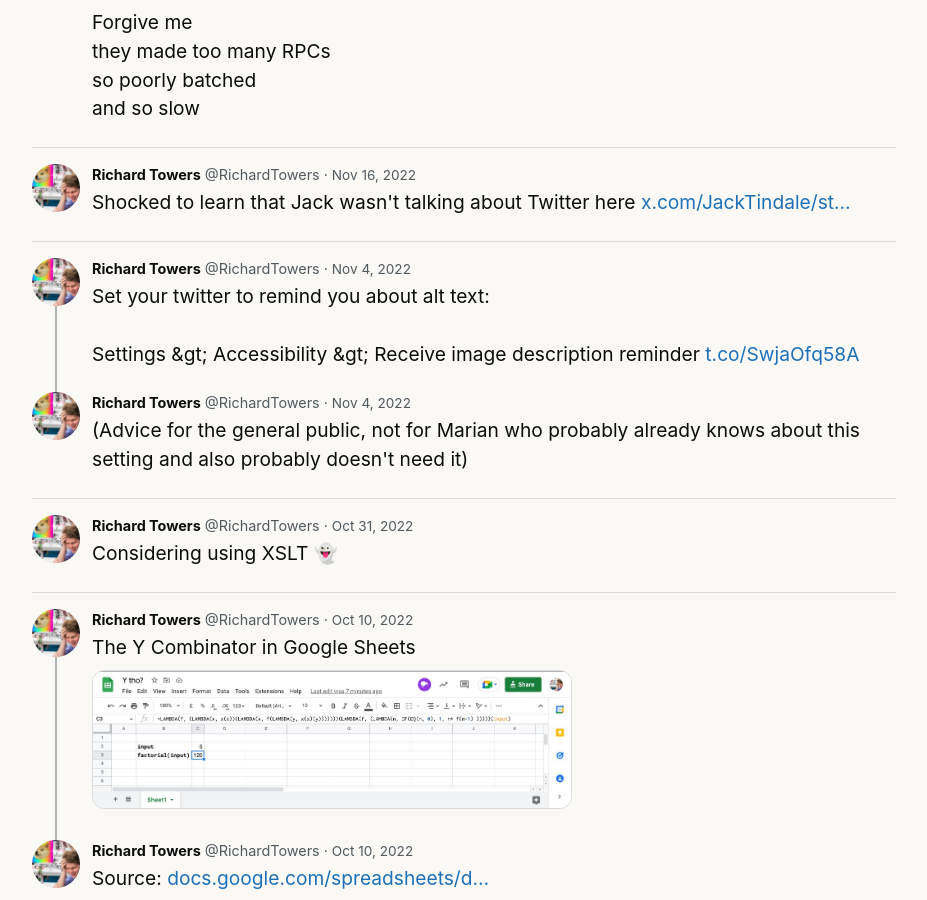
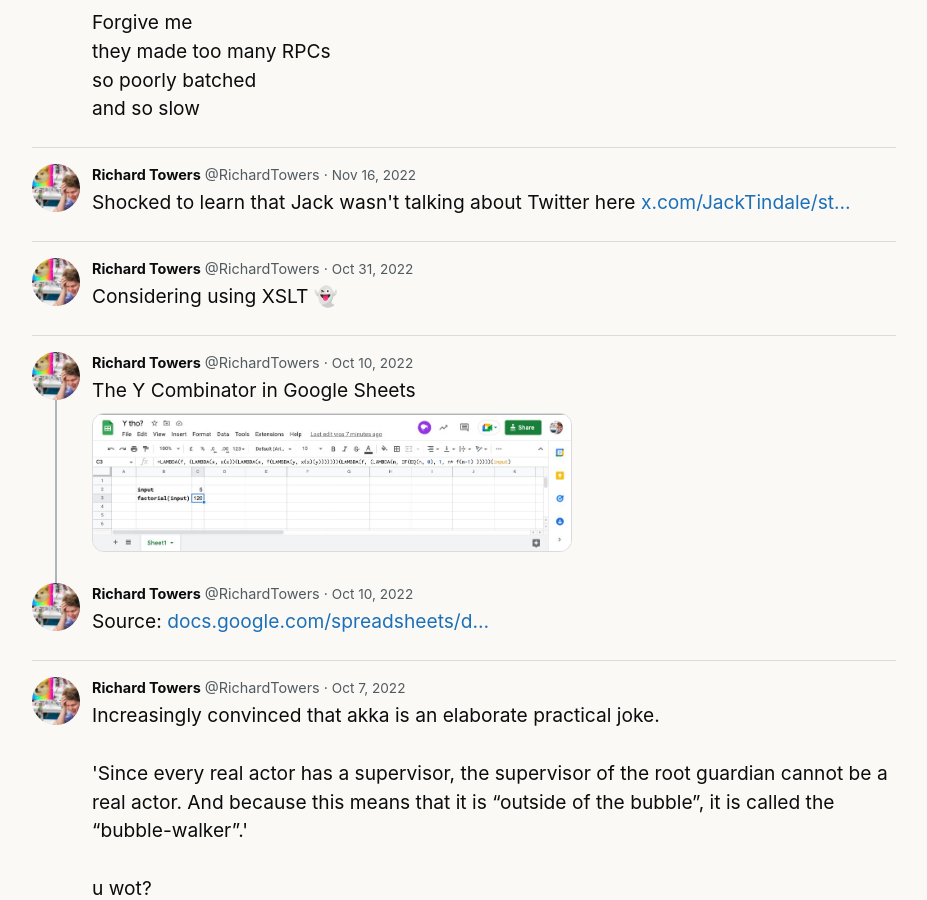
Before and after one commit to richardTowers/richardtowers.github.com, a Jekyll site: the page built from shitposts/index.html, in a window 1280 px wide and 900 px high, scrolled down 4661 px. Shown: the whole window, without its empty margins (176-1103 px from the left). Built offline with Jekyll 4.4.1, drawn with Linux system fonts in a browser that asks for light colours; some of the changed text lies outside the part shown.

Commit message:
Regenerate shitpost index

```diff
--- a/shitposts/index.html
+++ b/shitposts/index.html
@@ -106,7 +106,7 @@
       <span class="tweet-dot">·</span>
       <a class="tweet-timestamp" href="/shitposts/1630972037274411008.html"><time datetime="2023-03-01">Mar 1, 2023</time></a>
     </div>
-    <div class="tweet-text">Could it finally be time to retire that &amp;lt;!--[if lt IE 9]&amp;gt;? <a href="https://x.com/TheRealNooshu/status/1630865217902071808">x.com/TheRealNooshu/…</a></div>
+    <div class="tweet-text">Could it finally be time to retire that &lt;!--[if lt IE 9]&gt;? <a href="https://x.com/TheRealNooshu/status/1630865217902071808">x.com/TheRealNooshu/…</a></div>
   </div>
 </div>
 
@@ -322,35 +322,6 @@
     </div>
     <div class="tweet-text">Shocked to learn that Jack wasn't talking about Twitter here <a href="https://x.com/JackTindale/status/1592937071429443584">x.com/JackTindale/st…</a></div>
   </div>
-</div>
-
-<div class="tweet-thread">
-<div class="tweet" data-tweet-id="1588464478722887680">
-  <img class="tweet-avatar" src="/static/tweets/avatar.jpg" alt="" width="48" height="48">
-  <div class="tweet-body">
-    <div class="tweet-header">
-      <span class="tweet-name">Richard Towers</span>
-      <span class="tweet-handle">@RichardTowers</span>
-      <span class="tweet-dot">·</span>
-      <a class="tweet-timestamp" href="/shitposts/1588464478722887680.html"><time datetime="2022-11-04">Nov 4, 2022</time></a>
-    </div>
-    <div class="tweet-text">Set your twitter to remind you about alt text:<br>
-<br>
-Settings &amp;gt; Accessibility &amp;gt; Receive image description reminder <a href="https://t.co/SwjaOfq58A">t.co/SwjaOfq58A</a></div>
-  </div>
-</div>
-<div class="tweet tweet--continued" data-tweet-id="1588464966755307520">
-  <img class="tweet-avatar" src="/static/tweets/avatar.jpg" alt="" width="48" height="48">
-  <div class="tweet-body">
-    <div class="tweet-header">
-      <span class="tweet-name">Richard Towers</span>
-      <span class="tweet-handle">@RichardTowers</span>
-      <span class="tweet-dot">·</span>
-      <a class="tweet-timestamp" href="/shitposts/1588464966755307520.html"><time datetime="2022-11-04">Nov 4, 2022</time></a>
-    </div>
-    <div class="tweet-text">(Advice for the general public, not for Marian who probably already knows about this setting and also probably doesn't need it)</div>
-  </div>
-</div>
 </div>
 
 <div class="tweet" data-tweet-id="1587164010234912773">
@@ -1118,19 +1089,6 @@
   </div>
 </div>
 
-<div class="tweet" data-tweet-id="1355950400579506184">
-  <img class="tweet-avatar" src="/static/tweets/avatar.jpg" alt="" width="48" height="48">
-  <div class="tweet-body">
-    <div class="tweet-header">
-      <span class="tweet-name">Richard Towers</span>
-      <span class="tweet-handle">@RichardTowers</span>
-      <span class="tweet-dot">·</span>
-      <a class="tweet-timestamp" href="/shitposts/1355950400579506184.html"><time datetime="2021-01-31">Jan 31, 2021</time></a>
-    </div>
-    <div class="tweet-text">I still think this is the funniest joke I've ever come up with. <a href="https://x.com/RichardTowers/status/992668397694578688">x.com/RichardTowers/…</a></div>
-  </div>
-</div>
-
 <div class="tweet" data-tweet-id="1351100131509202945">
   <img class="tweet-avatar" src="/static/tweets/avatar.jpg" alt="" width="48" height="48">
   <div class="tweet-body">
@@ -1556,22 +1514,6 @@
   </div>
 </div>
 
-<div class="tweet" data-tweet-id="898938051015127040">
-  <img class="tweet-avatar" src="/static/tweets/avatar.jpg" alt="" width="48" height="48">
-  <div class="tweet-body">
-    <div class="tweet-header">
-      <span class="tweet-name">Richard Towers</span>
-      <span class="tweet-handle">@RichardTowers</span>
-      <span class="tweet-dot">·</span>
-      <a class="tweet-timestamp" href="/shitposts/898938051015127040.html"><time datetime="2017-08-19">Aug 19, 2017</time></a>
-    </div>
-    <div class="tweet-text"><a href="https://twitter.com/hashtag/fantasticmessrsfox">#fantasticmessrsfox</a></div>
-    <div class="tweet-media">
-      <img src="/static/tweets/898938051015127040-DHmrWJ7XcAEbAoB.jpg" alt="" loading="lazy">
-    </div>
-  </div>
-</div>
-
 <div class="tweet" data-tweet-id="836289802358128640">
   <img class="tweet-avatar" src="/static/tweets/avatar.jpg" alt="" width="48" height="48">
   <div class="tweet-body">
@@ -1670,19 +1612,6 @@
   </div>
 </div>
 
-<div class="tweet" data-tweet-id="226638921008836608">
-  <img class="tweet-avatar" src="/static/tweets/avatar.jpg" alt="" width="48" height="48">
-  <div class="tweet-body">
-    <div class="tweet-header">
-      <span class="tweet-name">Richard Towers</span>
-      <span class="tweet-handle">@RichardTowers</span>
-      <span class="tweet-dot">·</span>
-      <a class="tweet-timestamp" href="/shitposts/226638921008836608.html"><time datetime="2012-07-21">Jul 21, 2012</time></a>
-    </div>
-    <div class="tweet-text"><a href="http://what-if.xkcd.com/1/">what-if.xkcd.com/1/</a></div>
-  </div>
-</div>
-
 <div class="tweet" data-tweet-id="92964493243596800">
   <img class="tweet-avatar" src="/static/tweets/avatar.jpg" alt="" width="48" height="48">
   <div class="tweet-body">
```
